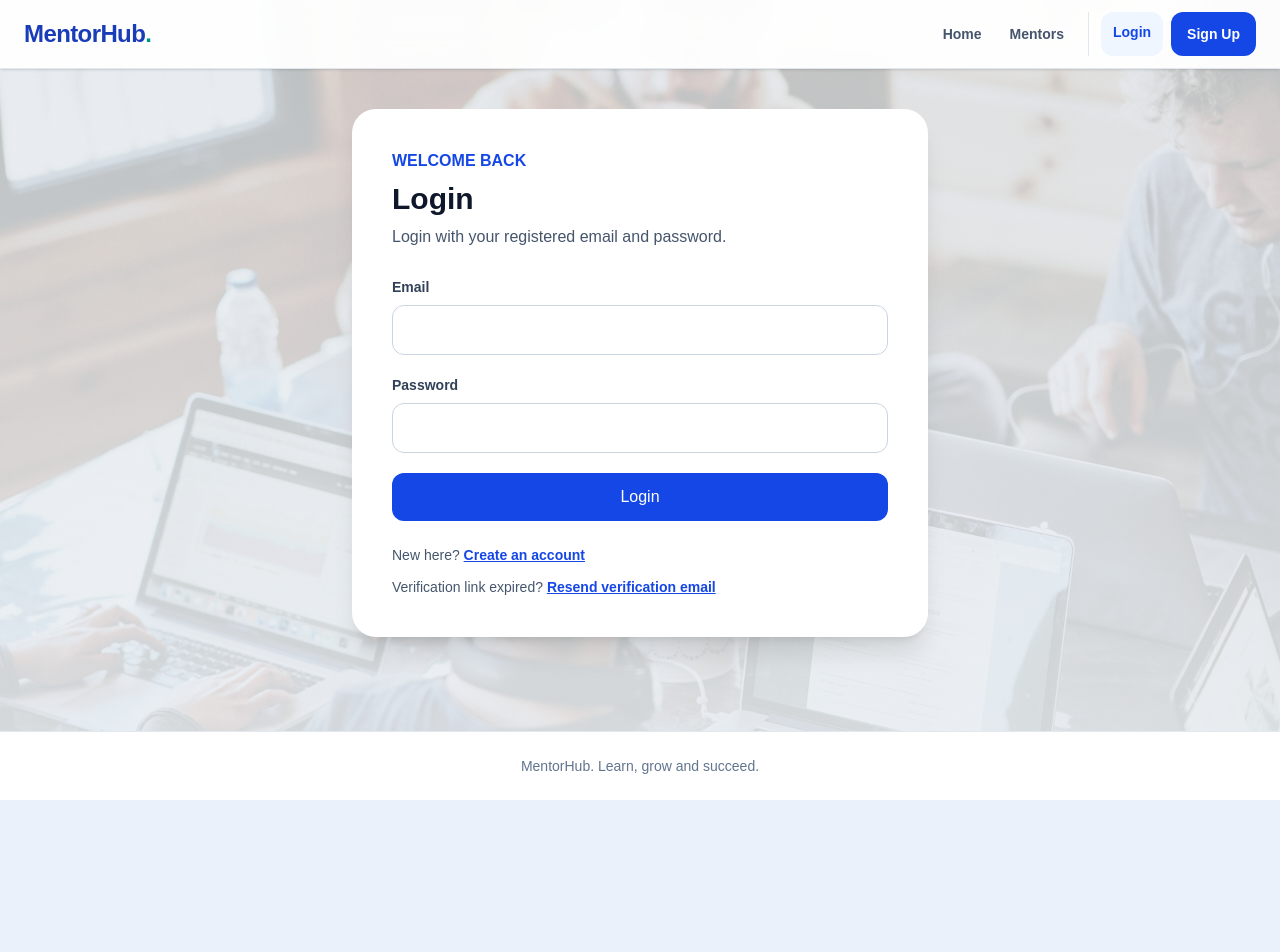
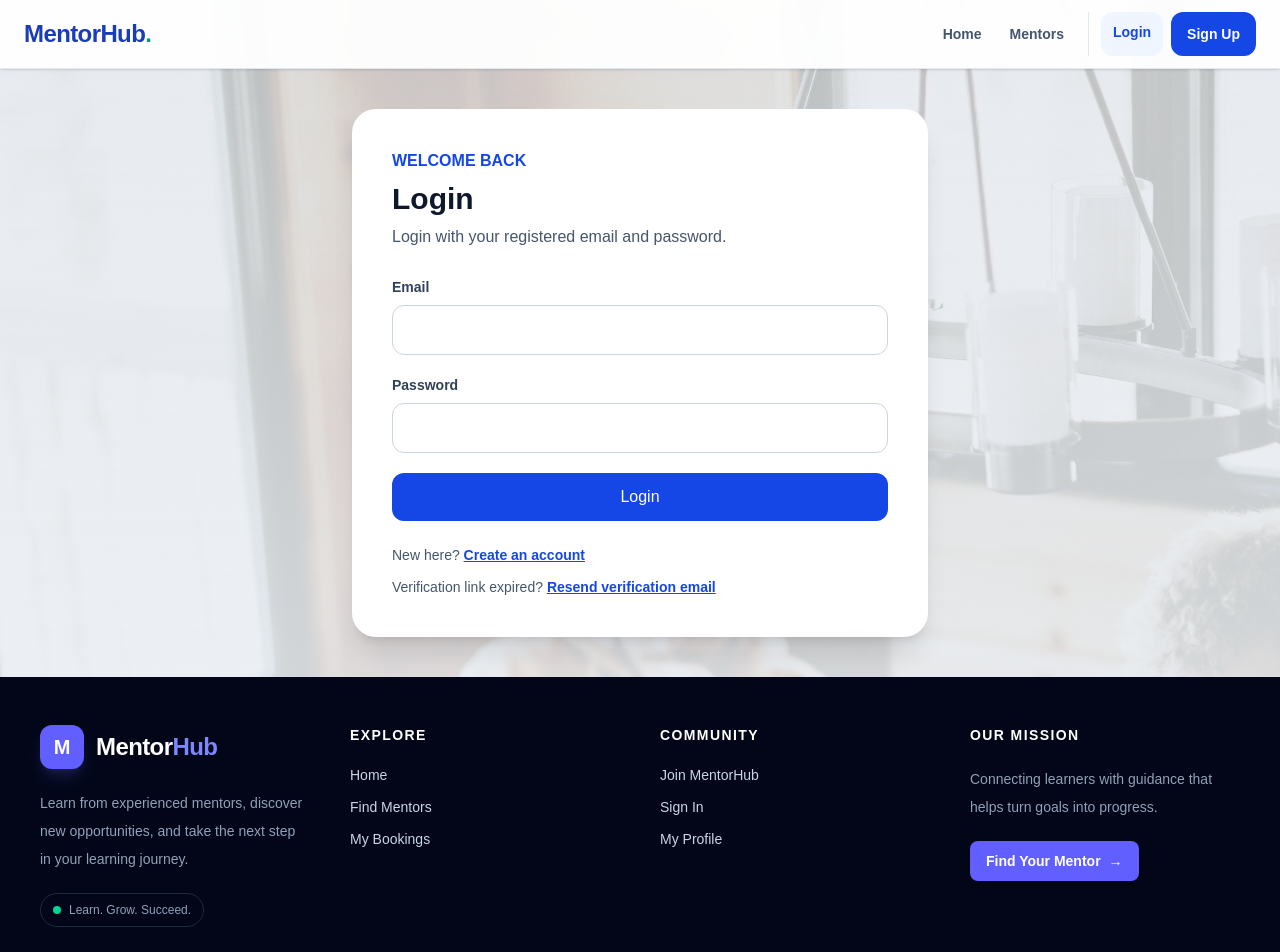
Before and after one commit to prashant98-maker/mentor-booking-system, a React (Vite) app: page /login in a window 1280 px wide. Shown: the top 952 px of the page. Before the commit the page ends 800 px from the top, so only its background shows below. Built offline with nearby package versions, Linux system fonts and the light colour scheme; no server answers.

Commit message:
Improve README, metadata and footer

```diff
--- a/index.html
+++ b/index.html
@@ -2,10 +2,62 @@
 <html lang="en">
   <head>
     <meta charset="UTF-8" />
+    <meta name="viewport" content="width=device-width, initial-scale=1.0" />
+    <meta name="theme-color" content="#0f172a" />
+
+    <title>MentorHub | Mentor Booking System</title>
+
+    <meta
+      name="description"
+      content="Welcome to MentorHub. Discover expert mentors, explore available time slots, book mentoring sessions, and manage your bookings in one place."
+    />
+    <meta name="author" content="MentorHub" />
+    <meta name="robots" content="index, follow" />
+
+    <!-- WhatsApp, Facebook and LinkedIn preview -->
+    <meta property="og:type" content="website" />
+    <meta property="og:site_name" content="MentorHub" />
+    <meta
+      property="og:title"
+      content="MentorHub | Mentor Booking System"
+    />
+    <meta
+      property="og:description"
+      content="Find your mentor, book available sessions, and manage your mentoring journey with MentorHub."
+    />
+
+    <!-- Replace YOUR-FRONTEND-DOMAIN with your real deployed domain -->
+    <meta
+      property="og:url"
+      content="https://YOUR-FRONTEND-DOMAIN/"
+    />
+    <meta
+      property="og:image"
+      content="https://YOUR-FRONTEND-DOMAIN/images/mentor-background.jpg"
+    />
+    <meta
+      property="og:image:alt"
+      content="MentorHub Mentor Booking System"
+    />
+
+    <!-- Twitter / X preview -->
+    <meta name="twitter:card" content="summary_large_image" />
+    <meta
+      name="twitter:title"
+      content="MentorHub | Mentor Booking System"
+    />
+    <meta
+      name="twitter:description"
+      content="Discover mentors, book available time slots, and manage your mentoring sessions with MentorHub."
+    />
+    <meta
+      name="twitter:image"
+      content="https://YOUR-FRONTEND-DOMAIN/images/mentor-background.jpg"
+    />
+
     <link rel="icon" type="image/svg+xml" href="/favicon.svg" />
-    <meta name="viewport" content="width=device-width, initial-scale=1.0" />
-    <title>mentor-booking-system</title>
   </head>
+
   <body>
     <div id="root"></div>
     <script type="module" src="/src/main.jsx"></script>
--- a/src/components/Footer.jsx
+++ b/src/components/Footer.jsx
@@ -1,7 +1,114 @@
+import { Link } from 'react-router-dom'
+
 function Footer() {
+  const currentYear = new Date().getFullYear()
+
   return (
-    <footer className="border-t border-slate-200 bg-white px-5 py-6 text-center text-sm text-slate-500">
-      MentorHub. Learn, grow and succeed.
+    <footer className="mt-auto bg-slate-950 text-slate-300">
+      <div className="mx-auto max-w-7xl px-6 py-12 sm:px-8 lg:px-10">
+        <div className="grid grid-cols-1 gap-10 sm:grid-cols-2 lg:grid-cols-4">
+
+          {/* Brand */}
+          <div>
+            <Link to="/" className="inline-flex items-center gap-3">
+              <span className="flex h-11 w-11 items-center justify-center rounded-xl bg-indigo-500 text-xl font-extrabold text-white shadow-lg shadow-indigo-500/20">
+                M
+              </span>
+              <span className="text-2xl font-extrabold tracking-tight text-white">
+                Mentor<span className="text-indigo-400">Hub</span>
+              </span>
+            </Link>
+
+            <p className="mt-5 max-w-xs text-sm leading-7 text-slate-400">
+              Learn from experienced mentors, discover new opportunities, and
+              take the next step in your learning journey.
+            </p>
+
+            <div className="mt-5 inline-flex items-center gap-2 rounded-full border border-slate-800 px-3 py-2 text-xs text-slate-400">
+              <span className="h-2 w-2 rounded-full bg-emerald-400" />
+              Learn. Grow. Succeed.
+            </div>
+          </div>
+
+          {/* Explore */}
+          <div>
+            <h3 className="text-sm font-bold uppercase tracking-widest text-white">
+              Explore
+            </h3>
+            <ul className="mt-5 space-y-3 text-sm">
+              <li>
+                <Link to="/" className="transition hover:text-indigo-300">
+                  Home
+                </Link>
+              </li>
+              <li>
+                <Link to="/mentors" className="transition hover:text-indigo-300">
+                  Find Mentors
+                </Link>
+              </li>
+              <li>
+                <Link to="/bookings" className="transition hover:text-indigo-300">
+                  My Bookings
+                </Link>
+              </li>
+            </ul>
+          </div>
+
+          {/* Community */}
+          <div>
+            <h3 className="text-sm font-bold uppercase tracking-widest text-white">
+              Community
+            </h3>
+            <ul className="mt-5 space-y-3 text-sm">
+              <li>
+                <Link to="/signup" className="transition hover:text-indigo-300">
+                  Join MentorHub
+                </Link>
+              </li>
+              <li>
+                <Link to="/login" className="transition hover:text-indigo-300">
+                  Sign In
+                </Link>
+              </li>
+              <li>
+                <Link to="/profile" className="transition hover:text-indigo-300">
+                  My Profile
+                </Link>
+              </li>
+            </ul>
+          </div>
+
+          {/* Contact / Mission */}
+          <div>
+            <h3 className="text-sm font-bold uppercase tracking-widest text-white">
+              Our Mission
+            </h3>
+            <p className="mt-5 text-sm leading-7 text-slate-400">
+              Connecting learners with guidance that helps turn goals into
+              progress.
+            </p>
+
+            <Link
+              to="/mentors"
+              className="mt-5 inline-flex items-center gap-2 rounded-lg bg-indigo-500 px-4 py-2.5 text-sm font-semibold text-white transition hover:bg-indigo-400"
+            >
+              Find Your Mentor
+              <span aria-hidden="true">→</span>
+            </Link>
+          </div>
+        </div>
+
+        {/* Bottom bar */}
+        <div className="mt-12 flex flex-col gap-4 border-t border-slate-800 pt-6 text-center sm:flex-row sm:items-center sm:justify-between sm:text-left">
+          <p className="text-xs leading-5 text-slate-500">
+            © {currentYear} MentorHub. All rights reserved.
+          </p>
+
+          <p className="text-xs text-slate-500">
+            Built for learners. Designed for growth.
+          </p>
+        </div>
+      </div>
     </footer>
   )
 }
```
Also changed, not shown: 1 other file (tests, documents, lock files or other folders).
